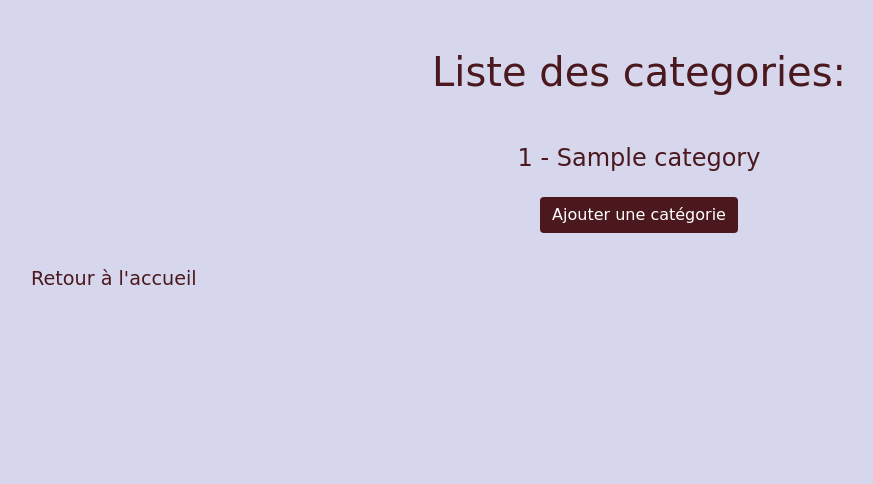
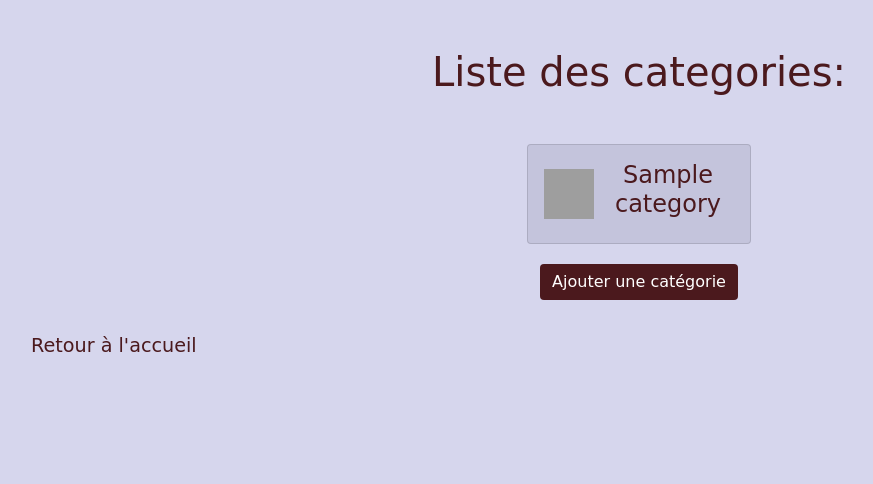
Before and after one commit to veroniqueauzias/wildSeries2, a Symfony app: template templates/category/index.html.twig in a window 1280 px wide. Shown: the part 98-582 px from the top of the page, without its empty margins (1-874 px from the left). Run offline with Twig, Linux system fonts and the light colour scheme; the template is opened without the code that fills it: most values are stand-ins (such as "Sample title", 1, 10 or a date in 2020); style sheets or scripts are compiled from the project's sources; some libraries are stand-ins or nearby versions; some web fonts are replaced; grey boxes are pictures that could not be loaded.

Commit message:
add icons to category index

```diff
--- a/assets/styles/app.scss
+++ b/assets/styles/app.scss
@@ -142,6 +142,14 @@ footer a:hover {
   color: $main-color;
 }
 
+.categCard {
+  width: 20%;
+}
+
+.categCard:hover, .categCardSub :hover{
+  background-color: rgba($main-color, 0.15)
+}
+
 /*forms*/
 
 .btn-primary {
@@ -201,6 +209,13 @@ li.page-item.active {
   color: #ffffff;
 }
 
+/*images*/
+
+.categIcon {
+  width: 50px;
+  height: 50px;
+}
+
 @media (max-width: 992px) {
 
   .programDetails {
--- a/templates/_paging.html.twig
+++ b/templates/_paging.html.twig
@@ -1,4 +1,5 @@
 {% if total > 0 %}
+<div class="mt-5">
    {# number of pages: total nb of episodes / limit rounded to upper number #}
    {% set pages = ((total/limit)|round(0,'ceil')) %}
    <ul class="pagination">
@@ -29,4 +30,5 @@
            </a>
        </li>
    </ul>
+</div>
 {% endif %}
--- a/templates/category/index.html.twig
+++ b/templates/category/index.html.twig
@@ -7,7 +7,14 @@
    <h1 class="title mb-5 text-center">Liste des categories:</h1>
    <div class="flex flex-column align-items-center">
       {% for category in categories %}
-      <a href="{{path('category_show', {'categoryName' : category.name}) }}"><h2 class="subtitle">{{ loop.index }} - {{ category.name }}</h2></a>
+      <div class="card categCard text-center mb-1">
+         <div class="card-body">
+            <div class="flex flex-row align-items-center">
+               <img src="{{ asset('build/images/'~category.name~'.png')}}" alt="{{category.name}}_icon" class="categIcon"/>
+               <a href="{{path('category_show', {'categoryName' : category.name}) }}"><h2 class="subtitle categCardSub ms-2">{{ category.name }}</h2></a>
+            </div>
+         </div>
+       </div>
   {% else %}
      Aucune catégorie trouvée.
   {% endfor %}
```
Also changed, not shown: assets/images/Animation.png (added), assets/images/Aventure.png (added), assets/images/Comédie.png (added), assets/images/Fantastique.png (added), assets/images/Horreur.png (added), assets/images/Policier.png (added).
